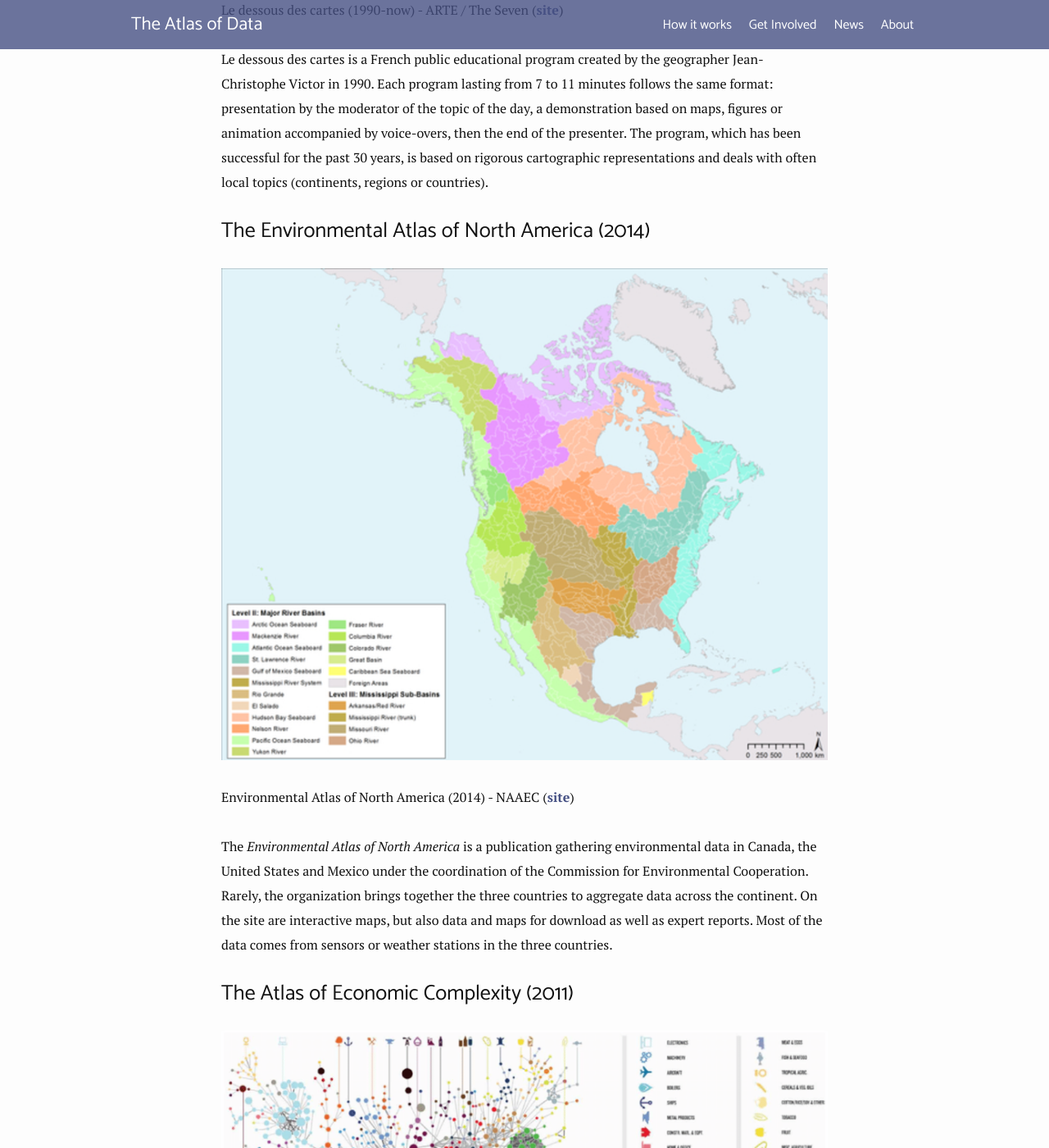
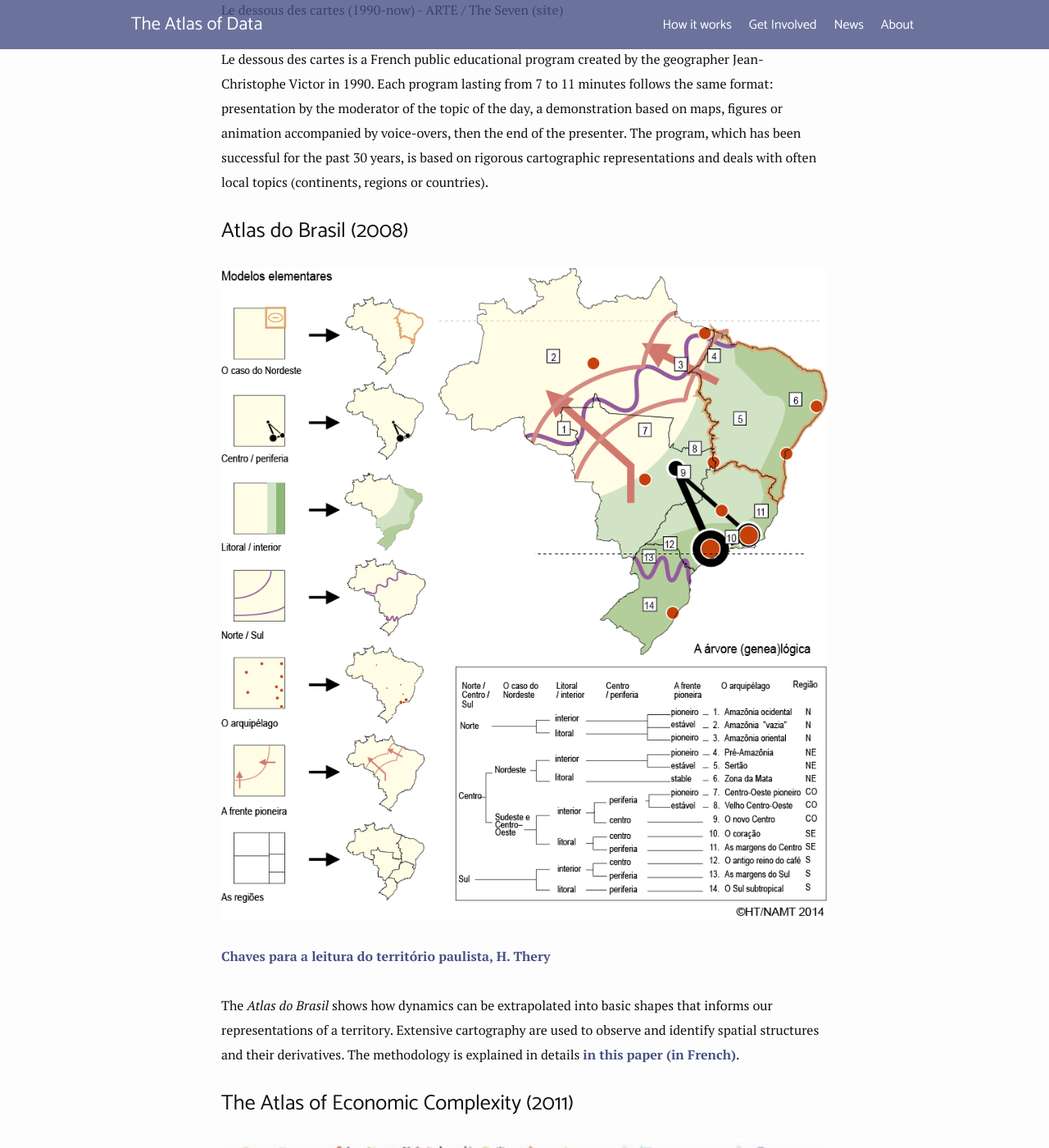
Before and after one commit to atlasofdata/atlasofdata.github.io, a Jekyll site: the page built from _news/2019-01-22-what-is-an-atlas.md, in a window 1280 px wide and 1400 px high, scrolled down 9665 px. Shown: the whole window at 82% size. Built offline with Jekyll 4.4.1, drawn with Linux system fonts in a browser that asks for light colours.

Commit message:
add atlas fo brasil to refs

```diff
--- a/_news/2019-01-22-what-is-an-atlas.md
+++ b/_news/2019-01-22-what-is-an-atlas.md
@@ -220,19 +220,17 @@ program, which has been successful for the past 30 years, is based on
 rigorous cartographic representations and deals with often local topics
 (continents, regions or countries).
 
-### The Environmental Atlas of North America (2014)
-![](./img/atlasRef/image2.png)
+### Atlas do Brasil (2008)
 
-Environmental Atlas of North America (2014) - NAAEC
-([site](http://cec.org/tools-and-resources/north-american-environmental-atlas))
+![](./img/atlasRef/Thery-AtlasDoBrasil.png)
 
-The *Environmental Atlas of North America* is a publication gathering
-environmental data in Canada, the United States and Mexico under the
-coordination of the Commission for Environmental Cooperation. Rarely,
-the organization brings together the three countries to aggregate data
-across the continent. On the site are interactive maps, but also data
-and maps for download as well as expert reports. Most of the data comes
-from sensors or weather stations in the three countries.
+[Chaves para a leitura do território paulista, H. Thery](https://halshs.archives-ouvertes.fr/halshs-00257248v1)
+
+
+The *Atlas do Brasil* shows how dynamics can be extrapolated into basic
+shapes that informs our representations of a territory. Extensive cartography
+are used to observe and identify spatial structures and their derivatives. The
+methodology is explained in details [in this paper (in French)](https://www.erudit.org/fr/revues/cgq/1988-v32-n86-cgq2658/021952ar.pdf).
 
 ### The Atlas of Economic Complexity (2011)
 
```
Also changed, not shown: img/atlasRef/Thery-AtlasDoBrasil.png (added).
